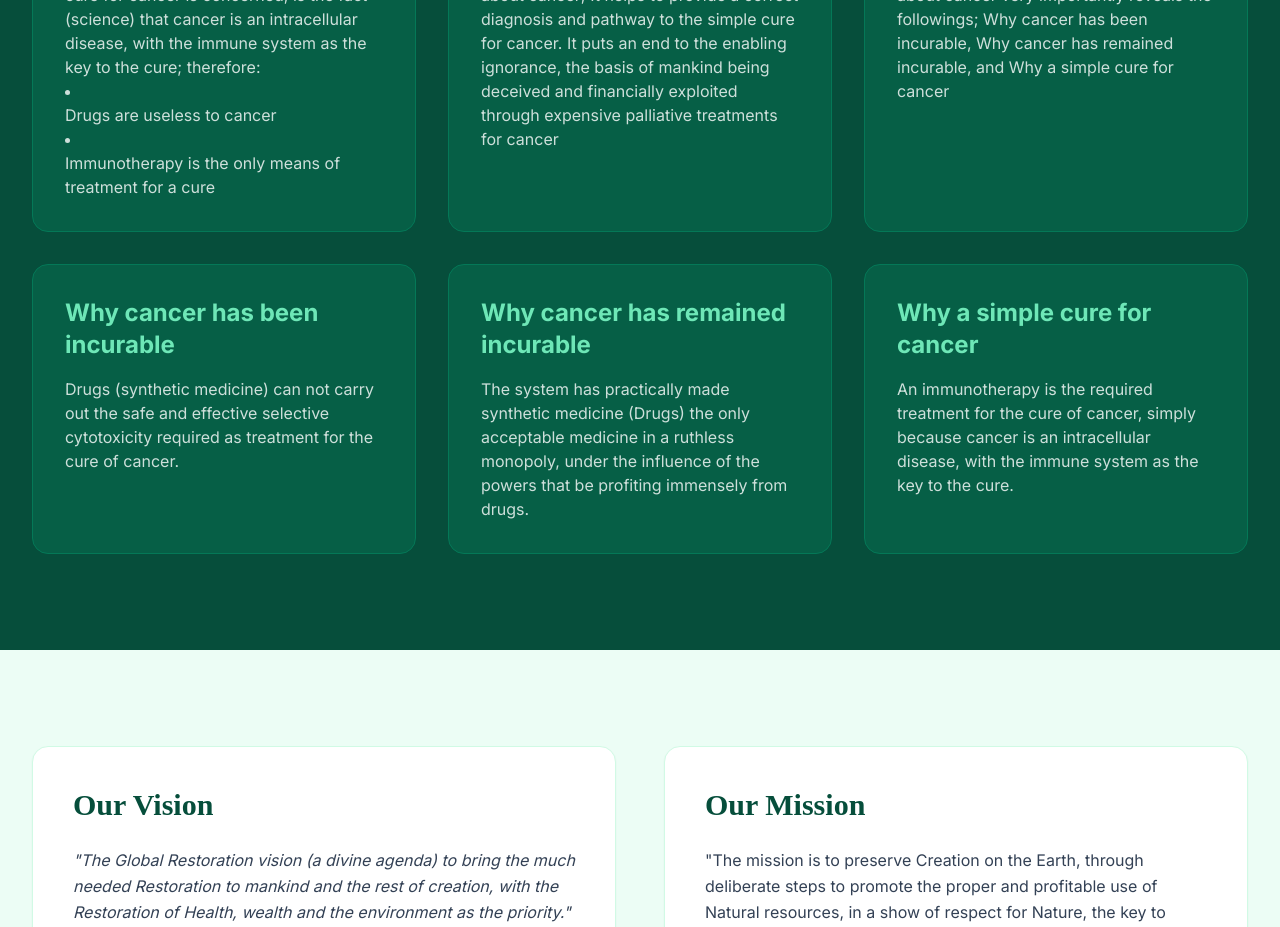
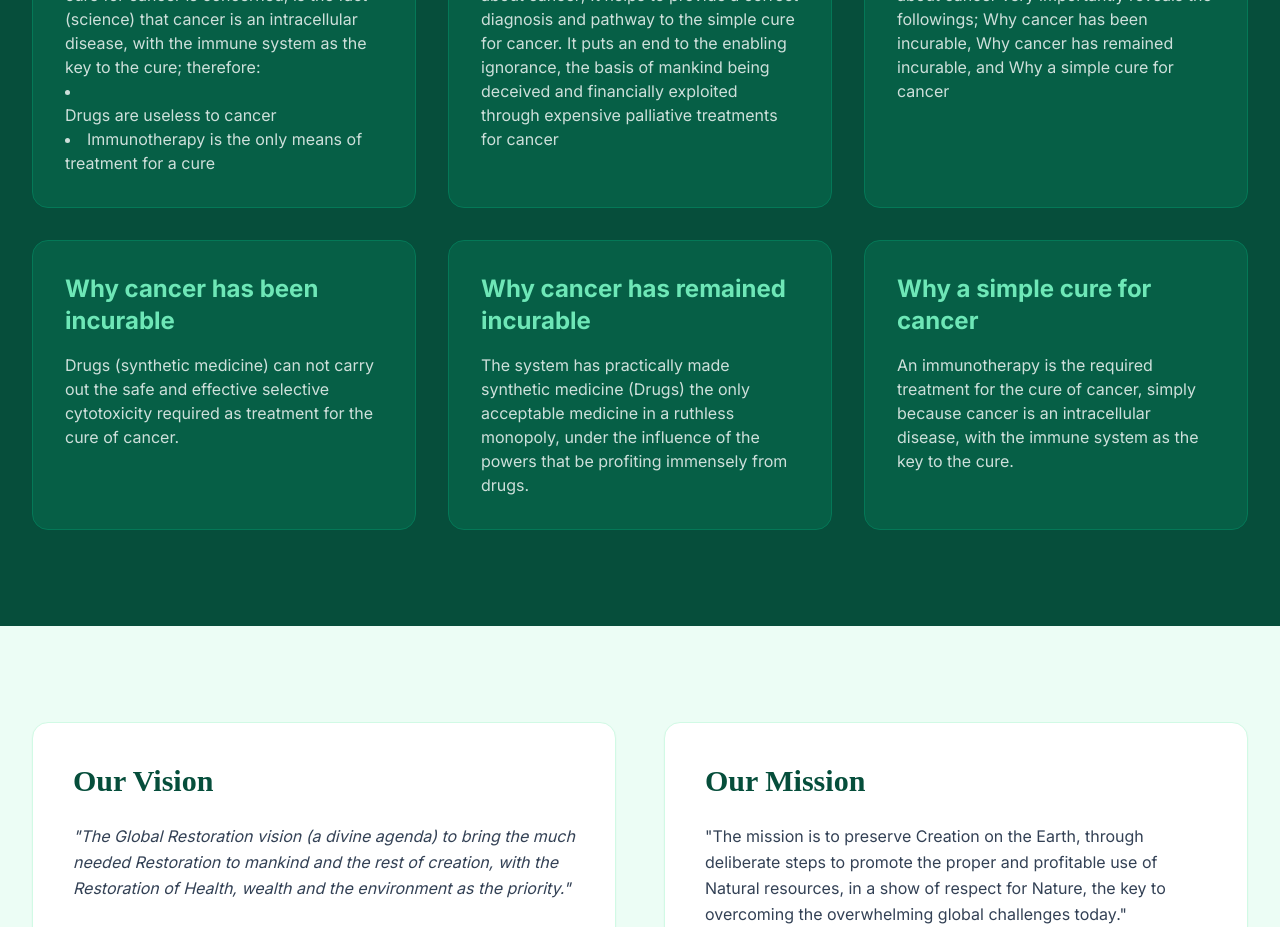
Before and after one commit to Dule-martins/exposecancer, a React (Vite) app: page /#/ in a window 1280 px wide. Shown: the part 2060-2987 px from the top of the page. Built offline with nearby package versions, Linux system fonts and the light colour scheme.

Commit message:
create a list on home

```diff
--- a/pages/Home.tsx
+++ b/pages/Home.tsx
@@ -107,7 +107,7 @@ const Home = () => {
                   <ul>Drugs are useless to cancer</ul>
                 </li>
                 <li>
-                  <ul>Immunotherapy is the only means of treatment for a cure</ul>
+                  Immunotherapy is the only means of treatment for a cure
                 </li>
               </p>
             </div>
```
